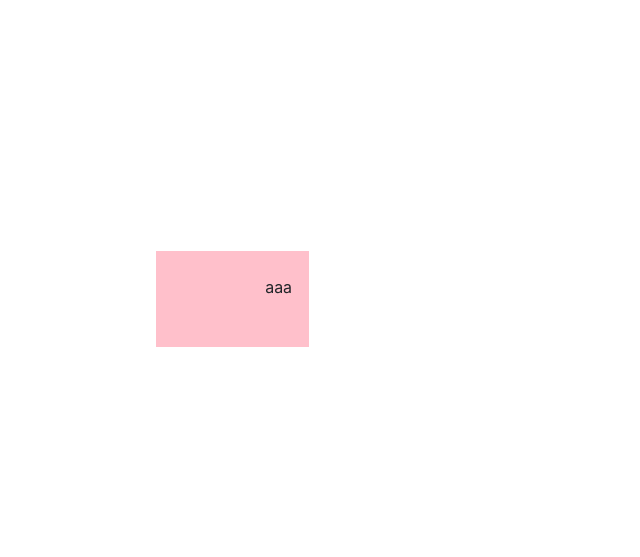
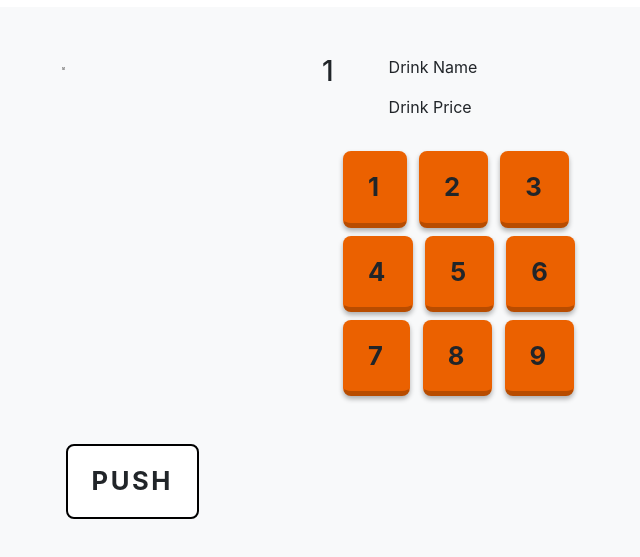
Before and after one commit to shimanamisan/Vending-Machine, a plain HTML site: page index.html in a window 1280 px wide. Shown: the part 101-658 px from the top of the page, without its empty margins (354-994 px from the left). Drawn offline with nearby package versions, Linux system fonts and the light colour scheme; placeholder pictures from the web are drawn by us.

Commit message:
[update] html cssコーディングまで

```diff
--- a/index.html
+++ b/index.html
@@ -20,9 +20,62 @@
             <div
                 class="vh-100 d-flex justify-content-center align-items-center col-md-11 col-12"
             >
-                <div class="bg-pink p-4 row">
-                    <div class="col-8 p-4"></div>
-                    <div class="col-4">aaa</div>
+                <div class="col-md-8 bg-light py-5">
+                    <div class="row justify-content-center">
+                        <div class="col-md-6 col-12">
+                            <div class="slider-container">
+                                <img
+                                    class="align-middle"
+                                    src="https://placehold.jp/3d4070/ffffff/300x200.png"
+                                    alt=""
+                                    srcset=""
+                                />
+                            </div>
+                        </div>
+                        <div class="col-md-5 col-12">
+                            <div class="row justify-content-center">
+                                <h3 class="col-md-2 text-center">1</h3>
+                                <div class="col-md-8">
+                                    <p>Drink Name</p>
+                                    <p>Drink Price</p>
+                                </div>
+                            </div>
+                            <div class="row justify-content-center py-3">
+                                <div class="col-md-8">
+                                    <button class="btn btn-custom mr-2 mb-2">
+                                        1
+                                    </button>
+                                    <button class="btn btn-custom mr-2 mb-2">
+                                        2
+                                    </button>
+                                    <button class="btn btn-custom mr-2 mb-2">
+                                        3
+                                    </button>
+                                    <button class="btn btn-custom mr-2 mb-2">
+                                        4
+                                    </button>
+                                    <button class="btn btn-custom mr-2 mb-2">
+                                        5
+                                    </button>
+                                    <button class="btn btn-custom mr-2 mb-2">
+                                        6
+                                    </button>
+                                    <button class="btn btn-custom mr-2 mb-2">
+                                        7
+                                    </button>
+                                    <button class="btn btn-custom mr-2 mb-2">
+                                        8
+                                    </button>
+                                    <button class="btn btn-custom mr-2 mb-2">
+                                        9
+                                    </button>
+                                </div>
+                            </div>
+                        </div>
+                    </div>
+                    <div class="col-md-8 col-12 text-center py-4">
+                        <button class="btn btn-push">PUSH</button>
+                    </div>
                 </div>
             </div>
         </div>
--- a/style.css
+++ b/style.css
@@ -1,3 +1,63 @@
-.bg-pink {
-    background-color: pink;
+.slider-container {
+    height: 100%;
+    width: 100%;
+    text-align: center;
 }
+
+.btn,
+a.btn,
+button.btn {
+    font-size: 1.6rem;
+    font-weight: 700;
+    line-height: 1.5;
+    position: relative;
+    display: inline-block;
+    padding: 16px 24px;
+    cursor: pointer;
+    -webkit-user-select: none;
+    -moz-user-select: none;
+    -ms-user-select: none;
+    user-select: none;
+    -webkit-transition: all 0.3s;
+    transition: all 0.3s;
+    text-align: center;
+    vertical-align: middle;
+    text-decoration: none;
+    letter-spacing: 0.1em;
+    color: #212529;
+    border-radius: 0.5rem;
+}
+
+.btn-custom {
+    color: #fff;
+    background-color: #eb6100;
+    border-bottom: 5px solid #b84c00;
+    -webkit-box-shadow: 0 3px 5px rgba(0, 0, 0, 0.3);
+    box-shadow: 0 3px 5px rgba(0, 0, 0, 0.3);
+}
+
+.btn-custom:hover {
+    margin-top: 3px;
+    color: #fff;
+    background: #f56500;
+    border-bottom: 2px solid #b84c00;
+}
+
+.btn-push {
+    border: 2px solid #000;
+    padding: 12px 32px;
+    border-radius: 0;
+    background: #fff;
+}
+
+.btn-push:hover {
+    color: #fff;
+    background: #000;
+}
+
+*,
+*:before,
+*:after {
+    -webkit-box-sizing: inherit;
+    box-sizing: inherit;
+}
```
